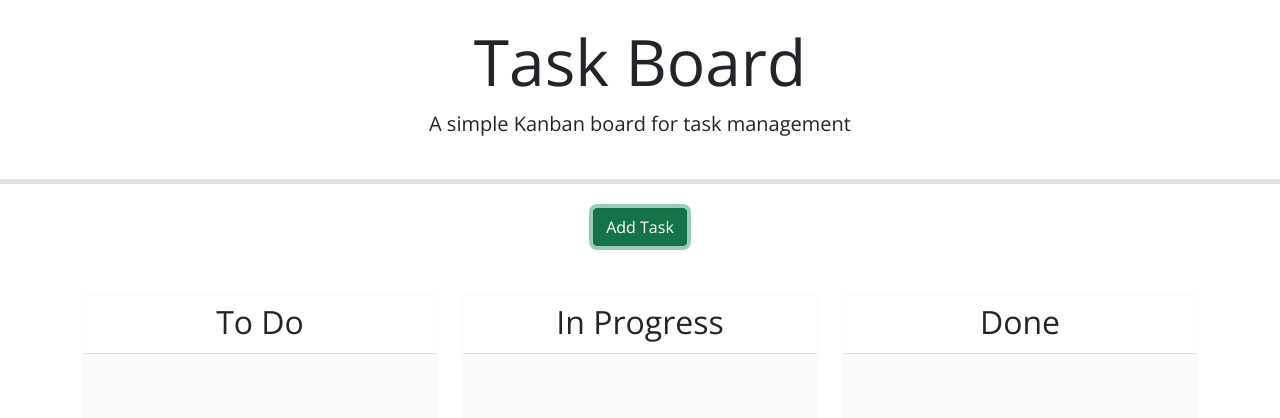
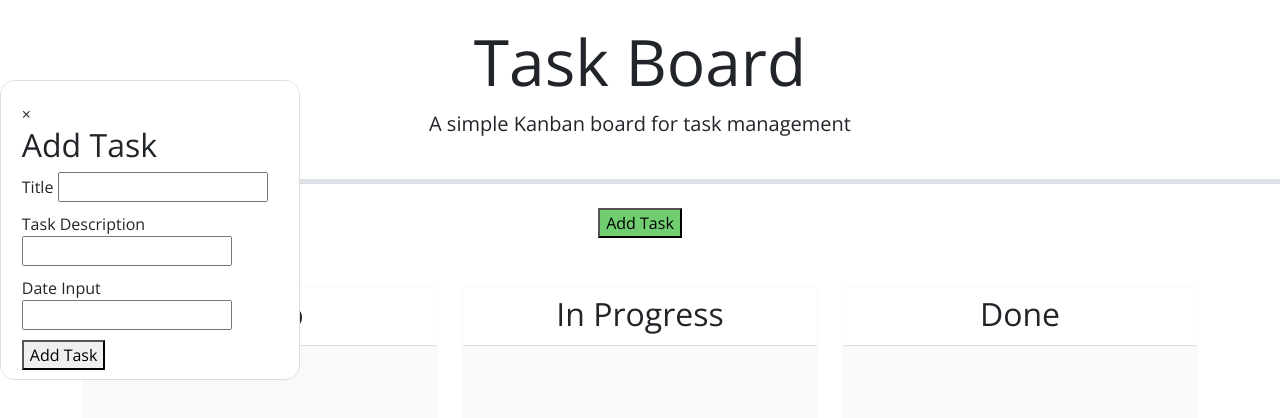
Before and after one commit to Gabrielasiu/Kanban-Board, a plain HTML site: page index.html in a window 1280 px wide. Both pictures are taken after a click on the button "Add Task". Drawn offline with nearby package versions, Linux system fonts and the light colour scheme; files that its build step writes are made by us from their sources.

Commit message:
modal created html

```diff
--- a/css/style.css
+++ b/css/style.css
@@ -14,3 +14,28 @@ body {
 .task-card:hover {
   cursor: grab;
 }
+
+#addTaskbtn{
+  background-color: rgb(112, 206, 112);
+}
+
+#modal {
+  display: none;
+  flex-direction: row;
+  justify-content: center;
+  width: 300px;
+  padding: 1.3rem;
+  height: 300px;
+  top: 10%;
+  background-color: white;
+  border: 1px solid #ddd;
+  border-radius: 15px;
+
+}
+#taskTitle, #taskDescription, #dueDate {
+  margin-bottom: 10px;
+}
+
+#contenedor{
+  align-items: center;
+}
--- a/index.html
+++ b/index.html
@@ -11,7 +11,7 @@
   <link href="https://fonts.googleapis.com/css?family=Open+Sans&display=swap" rel="stylesheet" />
   <link rel="stylesheet" href="https://code.jquery.com/ui/1.12.1/themes/base/jquery-ui.css" />
 
-  <link rel="stylesheet" href="./assets/css/style.css" />
+  <link rel="stylesheet" href="./css/style.css" />
   <title>Task Board</title>
 </head>
 
@@ -22,9 +22,29 @@
   </header>
   <div class="container">
     <div class="text-center mb-5">
-      <button class="btn btn-success" data-bs-toggle="modal" data-bs-target="#formModal">Add Task</button>
+      <button id="addTaskbtn" data-bs-toggle="modal" data-bs-target="#formModal">Add Task</button>
     </div>
     <!-- Todo: Create a modal with a form to add tasks -->
+    <div id="modal" class="modal">
+      <div class="contenido">
+        <span id="close"> &times;</span>
+        <h2> Add Task </h2>
+        <form id="taskForm"></form>
+        <!--Task title INPUT-->
+        <label for="taskTitle">Title </label>
+        <input type="text" id="taskTitle" name="taskTitle" required>
+        <!--task DESCRIPTION input-->
+        <label for="taskDescription">Task Description </label>
+        <input type="text" id="taskDescription" name="taskDescription" required>
+        <!--DUE DATE-->
+        <label for="dueDate"> Date Input</label>
+        <input type="text" id="dueDate" name="dueDate">
+        <!--- SUMIT BUTTON-->
+        <button type="submit"> Add Task </button>
+        </form>
+      </div>
+    </div>
+
     <div class="row swim-lanes text-center justify-content-between">
       <div class="col-12 col-lg-4 d-flex">
         <div id="to-do" class="card border-light mb-3 lane flex-grow-1">
@@ -67,7 +87,7 @@
   <script src="https://cdn.jsdelivr.net/npm/dayjs@1.11.3/dayjs.min.js"
     integrity="sha256-iu/zLUB+QgISXBLCW/mcDi/rnf4m4uEDO0wauy76x7U=" crossorigin="anonymous"></script>
 
-  <script src="./assets/js/script.js"></script>
+  <script src="./js/script.js"></script>
 </body>
 
 </html>
```
Lines whose indentation alone changed are shown as unchanged.
